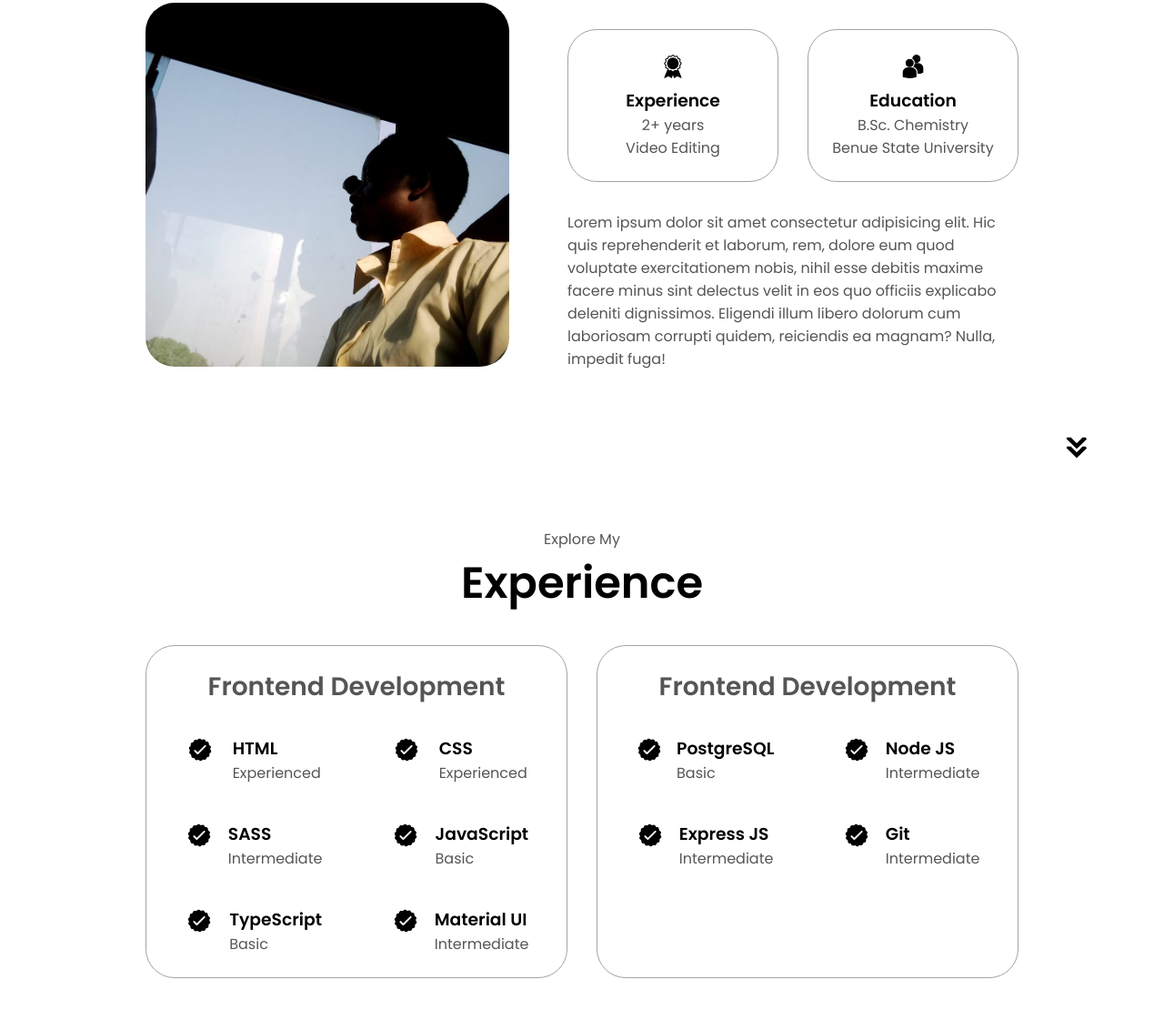
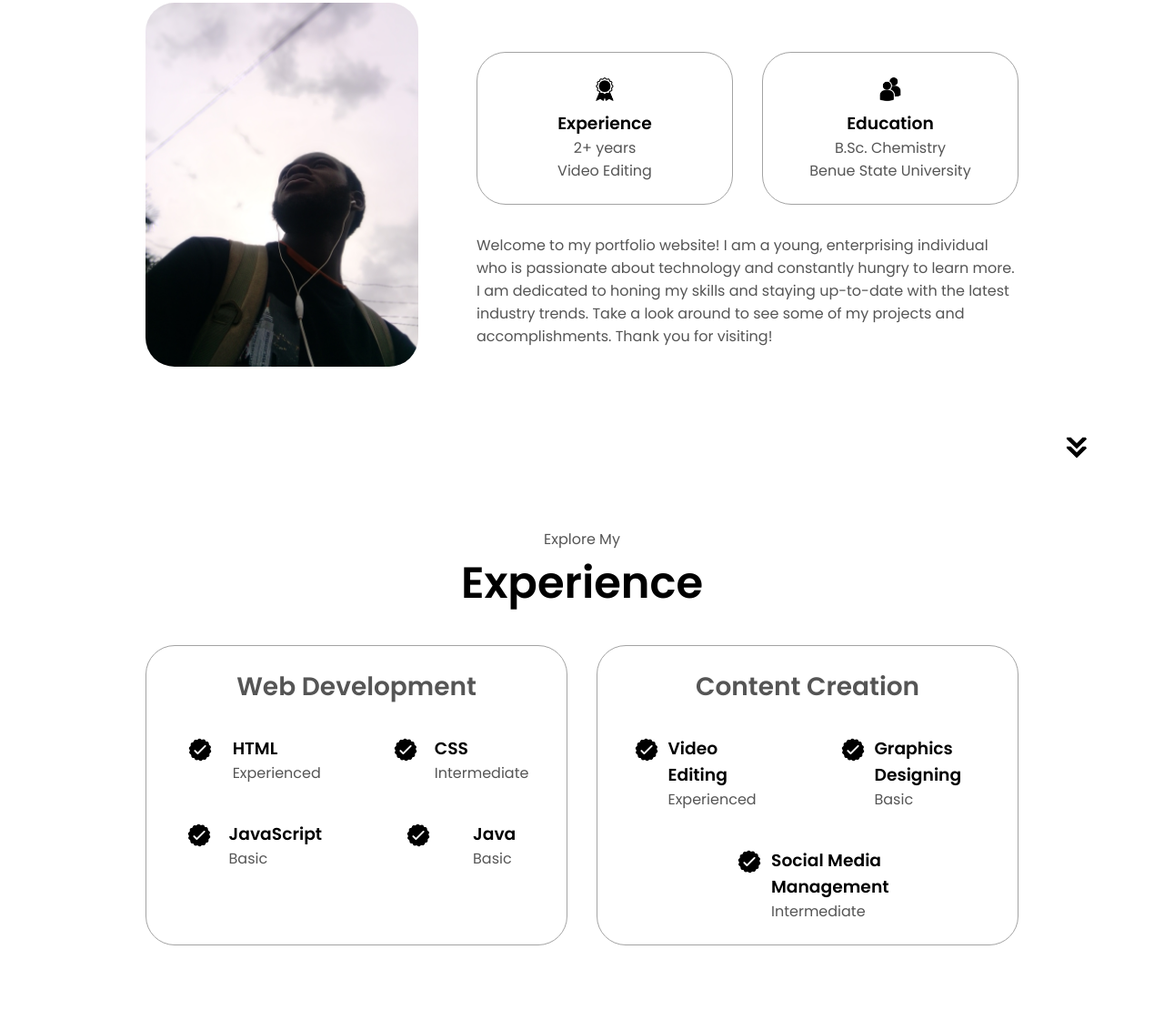
Before and after one commit to SekavArielight/Sekav-Portfolio, a plain HTML site: page index.html in a window 1280 px wide. Shown: the part 1116-2226 px from the top of the page at 91% size. Drawn offline with Linux system fonts and the light colour scheme.

Commit message:
Updating links and projects

```diff
--- a/index.html
+++ b/index.html
@@ -47,9 +47,8 @@
         <div class="btn-container">
           <button
             class="btn btn-color-2"
-            onclick="window.open('./assets/resume-example.pdf')"
           >
-            Download CV
+          <a target="_blank" href="https://wa.me/2348121612997">Chat with me</a>
           </button>
           <button class="btn btn-color-1" onclick="location.href='./#contact'">
             Contact Info
@@ -77,7 +76,7 @@
       <div class="section-container">
         <div class="section__pic-container">
           <img
-            src="./assets/Mee2.jpg"
+            src="./assets/iMee.jpg"
             alt="Profile picture"
             class="about-pic"
           />
@@ -105,12 +104,7 @@
           </div>
           <div class="text-container">
             <p>
-              Lorem ipsum dolor sit amet consectetur adipisicing elit. Hic quis
-              reprehenderit et laborum, rem, dolore eum quod voluptate
-              exercitationem nobis, nihil esse debitis maxime facere minus sint
-              delectus velit in eos quo officiis explicabo deleniti dignissimos.
-              Eligendi illum libero dolorum cum laboriosam corrupti quidem,
-              reiciendis ea magnam? Nulla, impedit fuga!
+              Welcome to my portfolio website! I am a young, enterprising individual who is passionate about technology and constantly hungry to learn more. I am dedicated to honing my skills and staying up-to-date with the latest industry trends. Take a look around to see some of my projects and accomplishments. Thank you for visiting!
             </p>
           </div>
         </div>
@@ -128,7 +122,7 @@
       <div class="experience-details-container">
         <div class="about-containers">
           <div class="details-container">
-            <h2 class="experience-sub-title">Frontend Development</h2>
+            <h2 class="experience-sub-title">Web Development</h2>
             <div class="article-container">
               <article>
                 <img
@@ -149,17 +143,6 @@
                 />
                 <div>
                   <h3>CSS</h3>
-                  <p>Experienced</p>
-                </div>
-              </article>
-              <article>
-                <img
-                  src="./assets/checkmark.png"
-                  alt="Experience icon"
-                  class="icon"
-                />
-                <div>
-                  <h3>SASS</h3>
                   <p>Intermediate</p>
                 </div>
               </article>
@@ -181,7 +164,34 @@
                   class="icon"
                 />
                 <div>
-                  <h3>TypeScript</h3>
+                  <h3>Java</h3>
+                  <p>Basic</p>
+                </div>
+              </article>
+            </div>
+          </div>
+          <div class="details-container">
+            <h2 class="experience-sub-title">Content Creation</h2>
+            <div class="article-container">
+              <article>
+                <img
+                  src="./assets/checkmark.png"
+                  alt="Experience icon"
+                  class="icon"
+                />
+                <div>
+                  <h3>Video Editing</h3>
+                  <p>Experienced</p>
+                </div>
+              </article>
+              <article>
+                <img
+                  src="./assets/checkmark.png"
+                  alt="Experience icon"
+                  class="icon"
+                />
+                <div>
+                  <h3>Graphics Designing</h3>
                   <p>Basic</p>
                 </div>
               </article>
@@ -192,56 +202,7 @@
                   class="icon"
                 />
                 <div>
-                  <h3>Material UI</h3>
-                  <p>Intermediate</p>
-                </div>
-              </article>
-            </div>
-          </div>
-          <div class="details-container">
-            <h2 class="experience-sub-title">Frontend Development</h2>
-            <div class="article-container">
-              <article>
-                <img
-                  src="./assets/checkmark.png"
-                  alt="Experience icon"
-                  class="icon"
-                />
-                <div>
-                  <h3>PostgreSQL</h3>
-                  <p>Basic</p>
-                </div>
-              </article>
-              <article>
-                <img
-                  src="./assets/checkmark.png"
-                  alt="Experience icon"
-                  class="icon"
-                />
-                <div>
-                  <h3>Node JS</h3>
-                  <p>Intermediate</p>
-                </div>
-              </article>
-              <article>
-                <img
-                  src="./assets/checkmark.png"
-                  alt="Experience icon"
-                  class="icon"
-                />
-                <div>
-                  <h3>Express JS</h3>
-                  <p>Intermediate</p>
-                </div>
-              </article>
-              <article>
-                <img
-                  src="./assets/checkmark.png"
-                  alt="Experience icon"
-                  class="icon"
-                />
-                <div>
-                  <h3>Git</h3>
+                  <h3>Social Media Management</h3>
                   <p>Intermediate</p>
                 </div>
               </article>
@@ -264,22 +225,22 @@
           <div class="details-container color-container">
             <div class="article-container">
               <img
-                src="./assets/Screenshot (3).png"
+                src="./assets/Car-site.jpg"
                 alt="Project 1"
                 class="project-img"
               />
             </div>
-            <h2 class="experience-sub-title project-title">Project One</h2>
+            <h2 class="experience-sub-title project-title">Car Exhibition</h2>
             <div class="btn-container">
               <button
                 class="btn btn-color-2 project-btn"
-                onclick="location.href='https://github.com/'"
+                onclick="location.href='https://github.com/SekavArielight/car-website'"
               >
                 Github
               </button>
               <button
                 class="btn btn-color-2 project-btn"
-                onclick="location.href='https://github.com/'"
+                onclick="location.href='https://sekavarielight.github.io/car-website/'"
               >
                 Live Demo
               </button>
@@ -288,22 +249,22 @@
           <div class="details-container color-container">
             <div class="article-container">
               <img
-                src="./assets/project-2.png"
+                src="./assets/Weather-site.png"
                 alt="Project 2"
                 class="project-img"
               />
             </div>
-            <h2 class="experience-sub-title project-title">Project Two</h2>
+            <h2 class="experience-sub-title project-title">Weather Checker</h2>
             <div class="btn-container">
               <button
                 class="btn btn-color-2 project-btn"
-                onclick="location.href='https://github.com/'"
+                onclick="location.href='https://github.com/SekavArielight/weather-app'"
               >
                 Github
               </button>
               <button
                 class="btn btn-color-2 project-btn"
-                onclick="location.href='https://github.com/'"
+                onclick="location.href='https://sekavarielight.github.io/weather-app/'"
               >
                 Live Demo
               </button>
@@ -312,22 +273,22 @@
           <div class="details-container color-container">
             <div class="article-container">
               <img
-                src="./assets/project-3.png"
+                src="./assets/ecommerce-site.png"
                 alt="Project 3"
                 class="project-img"
               />
             </div>
-            <h2 class="experience-sub-title project-title">Project Three</h2>
+            <h2 class="experience-sub-title project-title">Red Store</h2>
             <div class="btn-container">
               <button
                 class="btn btn-color-2 project-btn"
-                onclick="location.href='https://github.com/'"
+                onclick="location.href='https://github.com/SekavArielight/Ecommerce-site'"
               >
                 Github
               </button>
               <button
                 class="btn btn-color-2 project-btn"
-                onclick="location.href='https://github.com/'"
+                onclick="location.href='https://sekavarielight.github.io/Ecommerce-site/'"
               >
                 Live Demo
               </button>
--- a/style.css
+++ b/style.css
@@ -221,6 +221,10 @@ section {
   gap: 1rem;
 }
 
+.btn-container a{
+  text-decoration: none;
+}
+
 .btn {
   font-weight: 600;
   transition: all 300ms ease;
```
Also changed, not shown: assets/Car-site.jpg (added), assets/Screenshot (3).png (deleted), assets/Screenshot (4).png (deleted), assets/Screenshot (5).png (deleted), assets/Screenshot (6).png (deleted), assets/Weather-site.png (added), assets/ecommerce-site.png (added), assets/iMee.jpg (added).
